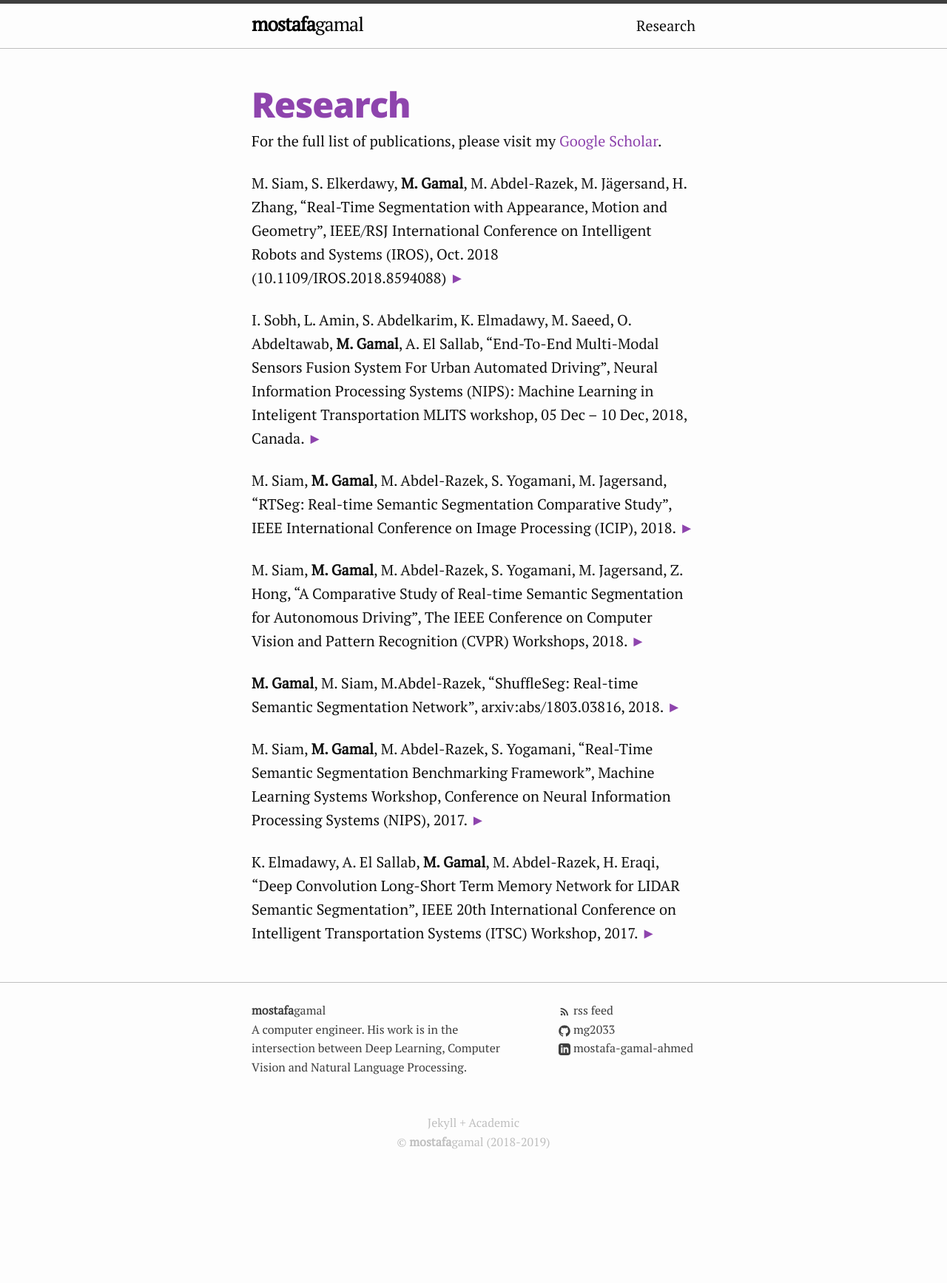
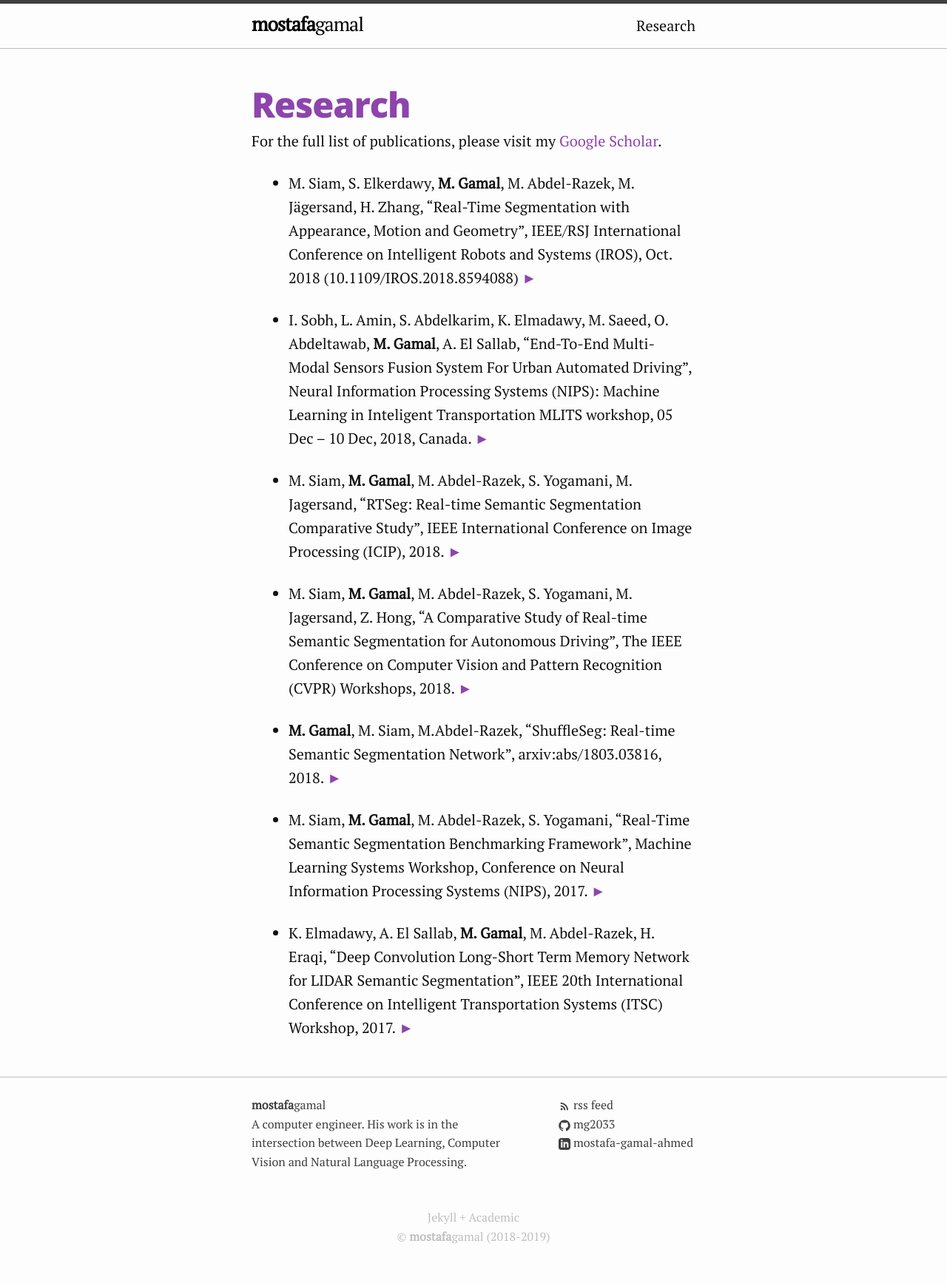
Before and after one commit to MG2033/mg2033.github.io, a Jekyll site: the page built from research.md, in a window 1280 px wide. Shown: the whole page at 74% size. Built offline with Jekyll 4.4.1, drawn with Linux system fonts in a browser that asks for light colours; before the commit the page ends 1607 px from its top, so only the background shows below that.

Commit message:
Update research.md

```diff
--- a/research.md
+++ b/research.md
@@ -5,16 +5,16 @@ title:  "Research"
 For the full list of publications, please visit my [Google Scholar](https://scholar.google.com/citations?user=yvdgYdwAAAAJ&hl=en).
 
 
-M. Siam, S. Elkerdawy, **M. Gamal**, M. Abdel-Razek, M. Jägersand, H. Zhang, "Real-Time Segmentation with Appearance, Motion and Geometry", IEEE/RSJ International Conference on Intelligent Robots and Systems (IROS), Oct. 2018 (10.1109/IROS.2018.8594088) [►](https://ieeexplore.ieee.org/document/8594088/)
+- M. Siam, S. Elkerdawy, **M. Gamal**, M. Abdel-Razek, M. Jägersand, H. Zhang, "Real-Time Segmentation with Appearance, Motion and Geometry", IEEE/RSJ International Conference on Intelligent Robots and Systems (IROS), Oct. 2018 (10.1109/IROS.2018.8594088) [►](https://ieeexplore.ieee.org/document/8594088/)
 
-I. Sobh, L. Amin, S. Abdelkarim, K. Elmadawy, M. Saeed, O. Abdeltawab, **M. Gamal**, A. El Sallab, "End-To-End Multi-Modal Sensors Fusion System For Urban Automated Driving", Neural Information Processing Systems (NIPS): Machine Learning in Inteligent Transportation MLITS workshop, 05 Dec – 10 Dec, 2018, Canada. [►](https://openreview.net/forum?id=Byx4Xkqjcm)
+- I. Sobh, L. Amin, S. Abdelkarim, K. Elmadawy, M. Saeed, O. Abdeltawab, **M. Gamal**, A. El Sallab, "End-To-End Multi-Modal Sensors Fusion System For Urban Automated Driving", Neural Information Processing Systems (NIPS): Machine Learning in Inteligent Transportation MLITS workshop, 05 Dec – 10 Dec, 2018, Canada. [►](https://openreview.net/forum?id=Byx4Xkqjcm)
 
-M. Siam, **M. Gamal**, M. Abdel-Razek, S. Yogamani, M. Jagersand, "RTSeg: Real-time Semantic Segmentation Comparative Study", IEEE International Conference on Image Processing (ICIP), 2018. [►](https://arxiv.org/abs/1803.02758)
+- M. Siam, **M. Gamal**, M. Abdel-Razek, S. Yogamani, M. Jagersand, "RTSeg: Real-time Semantic Segmentation Comparative Study", IEEE International Conference on Image Processing (ICIP), 2018. [►](https://arxiv.org/abs/1803.02758)
 
-M. Siam, **M. Gamal**, M. Abdel-Razek, S. Yogamani, M. Jagersand, Z. Hong, "A Comparative Study of Real-time Semantic Segmentation for Autonomous Driving", The IEEE Conference on Computer Vision and Pattern Recognition (CVPR) Workshops, 2018. [►](http://openaccess.thecvf.com/content_cvpr_2018_workshops/w12/html/Siam_A_Comparative_Study_CVPR_2018_paper.html)
+- M. Siam, **M. Gamal**, M. Abdel-Razek, S. Yogamani, M. Jagersand, Z. Hong, "A Comparative Study of Real-time Semantic Segmentation for Autonomous Driving", The IEEE Conference on Computer Vision and Pattern Recognition (CVPR) Workshops, 2018. [►](http://openaccess.thecvf.com/content_cvpr_2018_workshops/w12/html/Siam_A_Comparative_Study_CVPR_2018_paper.html)
 
-**M. Gamal**, M. Siam, M.Abdel-Razek, "ShuffleSeg: Real-time Semantic Segmentation Network", arxiv:abs/1803.03816, 2018. [►](https://arxiv.org/abs/1803.03816)
+- **M. Gamal**, M. Siam, M.Abdel-Razek, "ShuffleSeg: Real-time Semantic Segmentation Network", arxiv:abs/1803.03816, 2018. [►](https://arxiv.org/abs/1803.03816)
 
-M. Siam, **M. Gamal**, M. Abdel-Razek, S. Yogamani, "Real-Time Semantic Segmentation Benchmarking Framework", Machine Learning Systems Workshop, Conference on Neural Information Processing Systems (NIPS), 2017. [►](http://learningsys.org/nips17/assets/papers/paper_20.pdf)
+- M. Siam, **M. Gamal**, M. Abdel-Razek, S. Yogamani, "Real-Time Semantic Segmentation Benchmarking Framework", Machine Learning Systems Workshop, Conference on Neural Information Processing Systems (NIPS), 2017. [►](http://learningsys.org/nips17/assets/papers/paper_20.pdf)
 
-K. Elmadawy, A. El Sallab, **M. Gamal**, M. Abdel-Razek, H. Eraqi, "Deep Convolution Long-Short Term Memory Network for LIDAR Semantic Segmentation", IEEE 20th International Conference on Intelligent Transportation Systems (ITSC) Workshop, 2017. [►](https://www.researchgate.net/publication/320812046_Deep_Convolution_Long-Short_Term_Memory_Network_for_LIDAR_Semantic_Segmentation)
+- K. Elmadawy, A. El Sallab, **M. Gamal**, M. Abdel-Razek, H. Eraqi, "Deep Convolution Long-Short Term Memory Network for LIDAR Semantic Segmentation", IEEE 20th International Conference on Intelligent Transportation Systems (ITSC) Workshop, 2017. [►](https://www.researchgate.net/publication/320812046_Deep_Convolution_Long-Short_Term_Memory_Network_for_LIDAR_Semantic_Segmentation)
```
